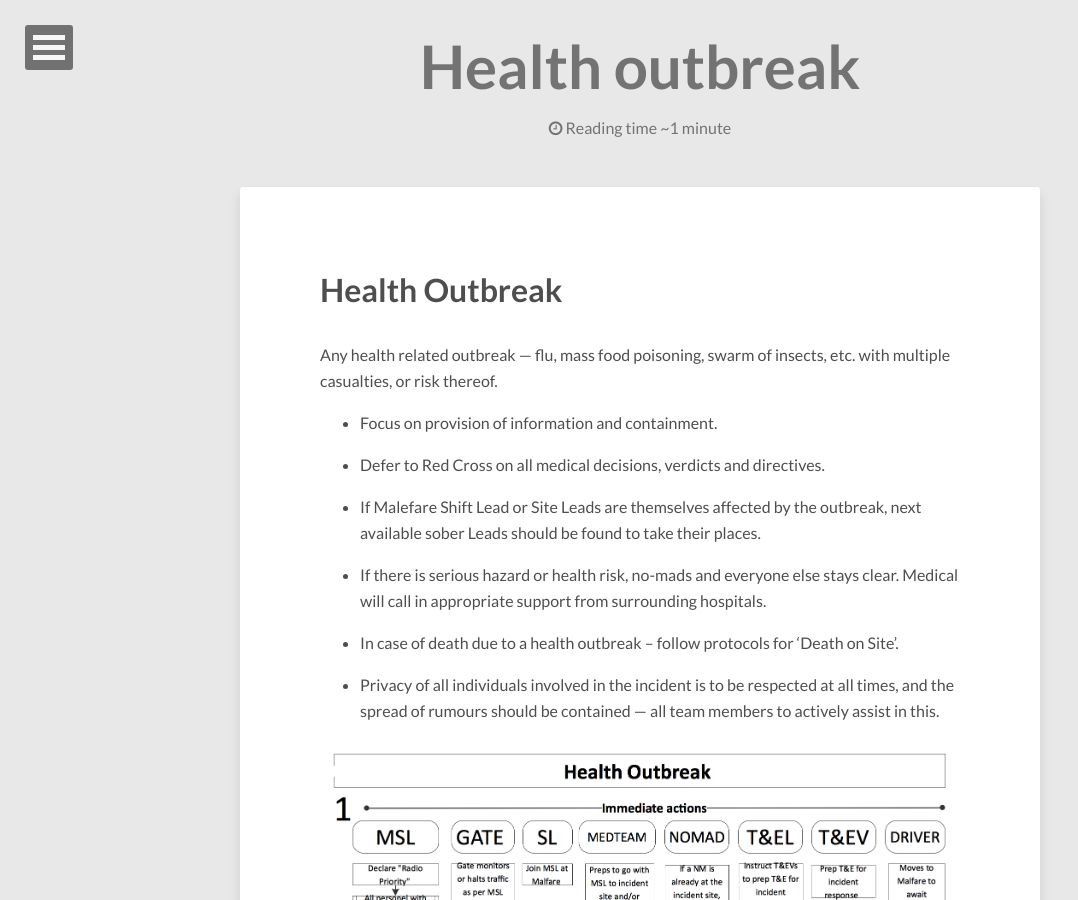
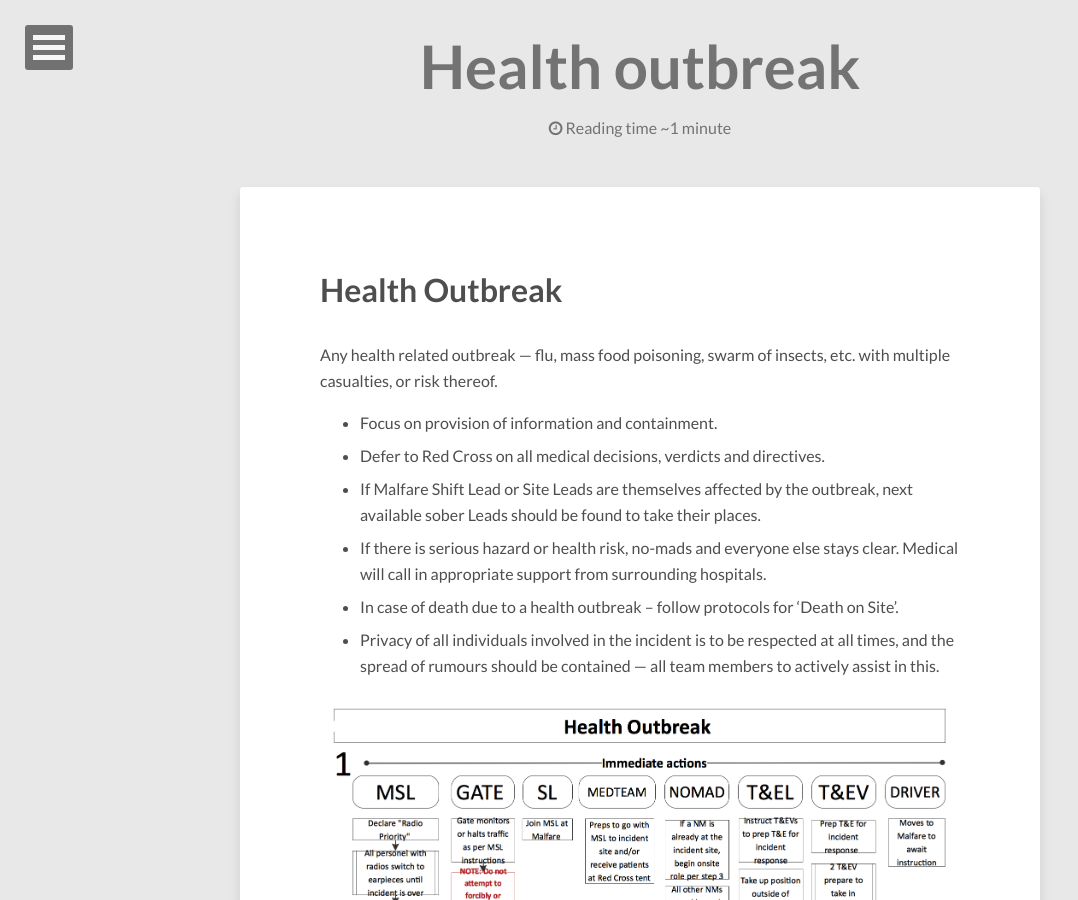
Before and after one commit to goingnowhere/malfare-protocols, a Jekyll site: the page built from protocols/en/health_outbreak/index.md, in a window 1280 px wide and 900 px high. Shown: the whole window, without its empty margins (0-1078 px from the left). Built offline with Jekyll 4.4.1, drawn with Linux system fonts in a browser that asks for light colours; nearby versions of some CDN libraries; comment, search, counter and statistics services are not loaded.

Commit message:
Malefare -> Malfare. Ditch extra line breaks

```diff
--- a/protocols/en/health_outbreak/index.md
+++ b/protocols/en/health_outbreak/index.md
@@ -9,21 +9,16 @@ Any health related outbreak &mdash; flu, mass food poisoning, swarm of
 insects, etc. with multiple casualties, or risk thereof.
 
 - Focus on provision of information and containment.
-
 - Defer to Red Cross on all medical decisions, verdicts and
     directives.
-
-- If Malefare Shift Lead or Site Leads are themselves affected by the
+- If Malfare Shift Lead or Site Leads are themselves affected by the
     outbreak, next available sober Leads should be found to take their
     places.
-
 - If there is serious hazard or health risk, no-mads and everyone else
     stays clear. Medical will call in appropriate support from
     surrounding hospitals.
-
 - In case of death due to a health outbreak &ndash; follow protocols
     for 'Death on Site'.
-
 - Privacy of all individuals involved in the incident is to be
     respected at all times, and the spread of rumours should be
     contained &mdash; all team members to actively assist in this.
```
